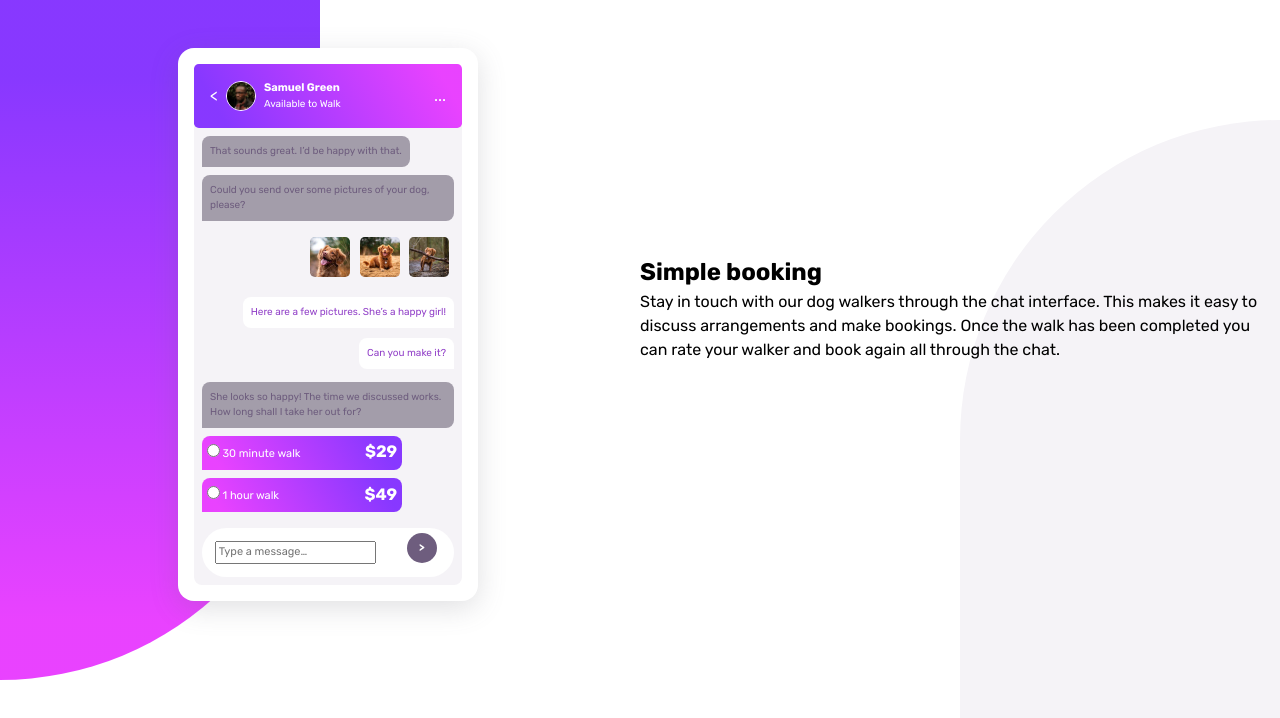
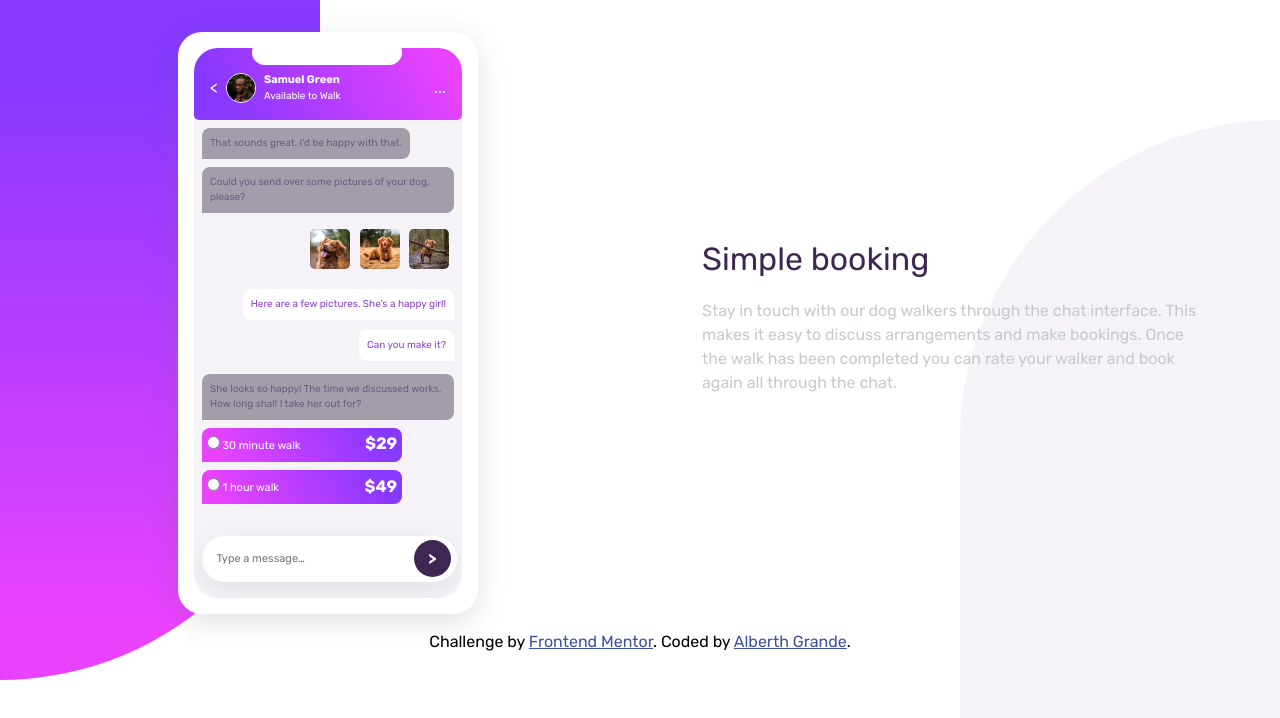
Before and after one commit to alberthgrande/chat-app-css-illustration, a plain HTML site: page index.html in a window 1280 px wide. Drawn offline with Linux system fonts and the light colour scheme.

Commit message:
Final Design Update

```diff
--- a/css/style.css
+++ b/css/style.css
@@ -62,17 +62,18 @@ body {
 =================================== */
 .main__container-one {
   position: relative;
-  margin: 2rem auto 0;
+  margin: 1rem auto 0;
   max-width: 300px;
-  border-radius: 1rem;
+  border-radius: 1.5rem;
   background-color: var(--clr-secondary-White);
   box-shadow: rgba(100, 100, 111, 0.2) 0px 7px 29px 0px;
 }
 
 .mobile__container {
   background-color: var(--clr-secondary-Light-Grayish-Violet);
-  border-radius: 0.5rem;
+  border-radius: 1.5rem;
   margin: 1rem;
+  overflow: hidden;
 }
 
 .app__header {
@@ -84,6 +85,19 @@ body {
   padding: 1rem;
   border-radius: 0.3rem;
   color: var(--clr-secondary-White);
+  position: relative;
+}
+
+.app__header-white {
+  position: absolute;
+  top: -0.5rem;
+  left: 3.6rem;
+  width: 150px;
+  height: 25px;
+  border-radius: 10rem;
+  padding: 0.7rem;
+
+  background-color: var(--clr-secondary-White);
 }
 
 .app__header-user img {
@@ -99,6 +113,7 @@ body {
 }
 .app__header-flex {
   justify-content: space-between;
+  margin: 0.5rem 0 0;
 }
 .app__header-user {
   gap: 0.5rem;
@@ -146,35 +161,50 @@ body {
   );
   color: var(--clr-secondary-White);
 }
-.app__message-textbox {
+
+.app__message-field {
   position: relative;
+}
+.app__message-text {
   top: -0.5rem;
-  background-color: var(--clr-secondary-White);
   margin: 1.5rem 0.5rem 1rem;
   border-radius: 10rem;
-  padding: 0.8rem;
+  padding: 0.9rem;
+  font-size: 0.688rem;
+  width: max-content;
+  outline-color: transparent;
+  border: none;
+  width: 95%;
+  background-color: var(--clr-secondary-White);
   color: var(--clr-primary-Grayish-Blue);
-  font-size: 0.688rem;
+  box-shadow: rgba(149, 157, 165, 0.2) 0px 8px 24px;
+}
+
+.app__message-text:focus {
+  outline: 2px solid var(--clr-primary-Pale-Violet);
 }
 
 .app__sent-message {
   position: absolute;
-  left: 16vw;
-  top: 5px;
+  left: 220px;
+  top: 28px;
   display: flex;
   justify-content: center;
   align-items: center;
-  height: 30px;
-  width: 30px;
+  height: 37px;
+  width: 37px;
   border-radius: 50%;
   font-weight: 700;
+  outline-color: transparent;
+  border: none;
+  cursor: pointer;
 
   color: var(--clr-secondary-White);
-  background-color: var(--clr-primary-Desaturated-Dark-Violet);
+  background-color: var(--clr-primary-Very-Dark-Desaturated-Violet);
 }
 
-.radioBtn {
-  outline-color: var(--clr-secondary-Very-Light-Magenta);
+input.radioBtn {
+  accent-color: var(--clr-secondary-Very-Light-Magenta);
 }
 /* ===================================
        app__message-left
@@ -217,10 +247,22 @@ body {
         main__container-two
 =================================== */
 .main__container-two {
-  /* position: relative;
-  margin: 0 auto;
-  background-color: rebeccapurple;
-  max-width: 300px; */
+  position: relative;
+
+  margin: 3rem auto;
+}
+
+.chat-app-illustation__content .chat-app-illustation__header {
+  font-size: 2rem;
+  font-weight: 400;
+  margin: 0 0 1rem;
+  color: var(--clr-primary-Very-Dark-Desaturated-Violet);
+}
+
+.chat-app-illustation__content .chat-app-illustation__text {
+  color: var(--clr-primary-Grayish-Blue);
+  font-weight: 400;
+  max-width: 500px;
 }
 
 /*
@@ -271,6 +313,13 @@ body {
     align-items: center;
     place-content: center;
   }
+
+  .main__container-two {
+    position: relative;
+    text-align: center;
+    margin: 3rem auto;
+    max-width: 300px;
+  }
 }
 
 /*
@@ -279,7 +328,7 @@ body {
 ===============================
 */
 .attribution {
-  font-size: 0.688rem;
+  font-size: 1rem;
   text-align: center;
 }
 .attribution a {
--- a/index.html
+++ b/index.html
@@ -108,9 +108,9 @@
               </div>
             </div>
 
-            <div class="app__message-textbox">
+            <div class="app__message-field">
               <input class="app__message-text" placeholder="Type a message…" />
-              <span class="app__sent-message">></span>
+              <button class="app__sent-message">></button>
             </div>
           </div>
         </div>
@@ -118,7 +118,7 @@
 
       <section class="main__container-two">
         <div class="chat-app-illustation__content">
-          <h1>Simple booking</h1>
+          <h1 class="chat-app-illustation__header">Simple booking</h1>
 
           <p class="chat-app-illustation__text">
             Stay in touch with our dog walkers through the chat interface. This
@@ -130,13 +130,13 @@
       </section>
     </main>
 
-    <!-- <footer>
+    <footer>
       <div class="attribution">
         Challenge by
         <a href="https://www.frontendmentor.io?ref=challenge" target="_blank"
           >Frontend Mentor</a
-        >. Coded by <a href="#">Your Name Here</a>.
+        >. Coded by <a href="#">Alberth Grande</a>.
       </div>
-    </footer> -->
+    </footer>
   </body>
 </html>
```
